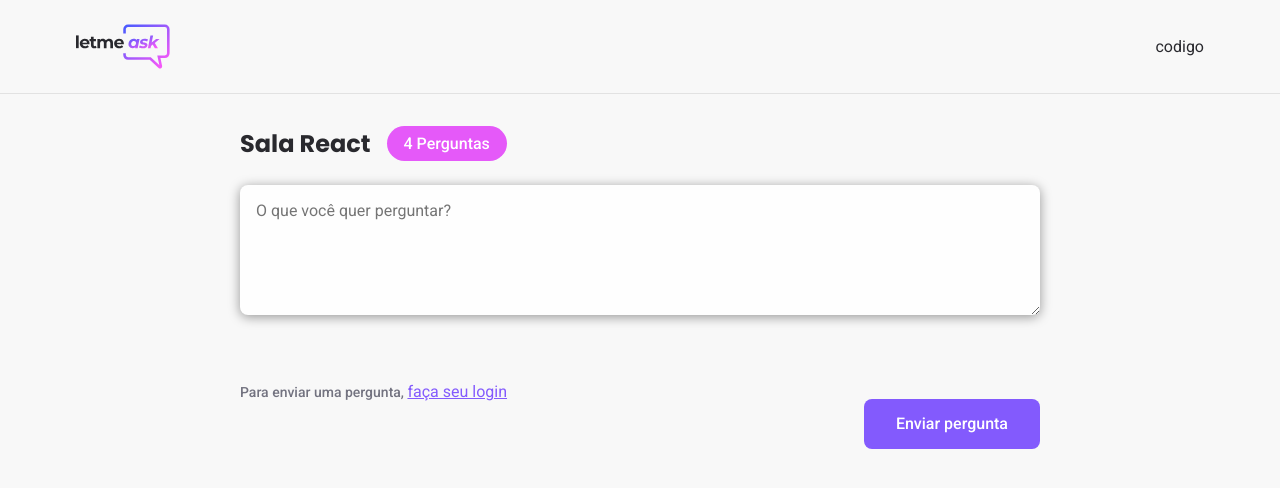
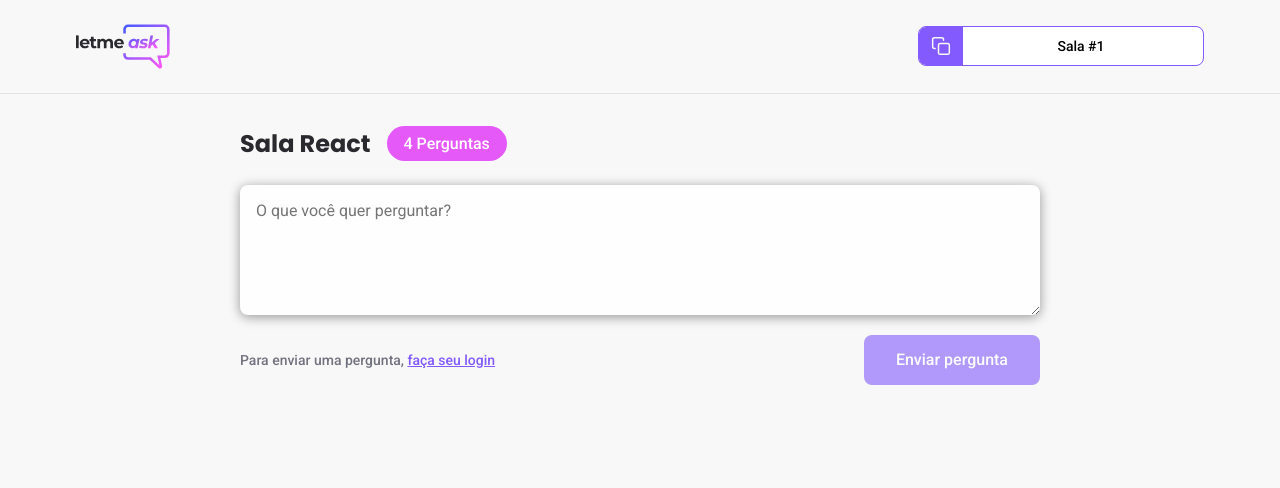
Before and after one commit to phlima3/LetmeAsk-App, a React (Create React App) app: page /rooms/1 in a window 1280 px wide. Shown: the top 488 px of the page. Built offline with nearby package versions, Linux system fonts and the light colour scheme; no server answers.

Commit message:
Add Question to Firebase and style Room Question Page

```diff
--- a/package.json
+++ b/package.json
@@ -15,6 +15,7 @@
     "react-dom": "^18.1.0",
     "react-router-dom": "^6.3.0",
     "react-scripts": "5.0.1",
+    "react-toastify": "^9.0.3",
     "sass": "^1.52.1",
     "sass-loader": "^13.0.0",
     "typescript": "^4.4.2",
--- /dev/null
+++ b/src/Components/RoomCode.tsx
@@ -0,0 +1,21 @@
+import copyImg from "../Assets/Images/copy.svg";
+
+import "../Styles/room-code.scss";
+
+type RoomCodeProps = {
+  code: string;
+};
+
+export function RoomCode(props: RoomCodeProps) {
+  function copyRoomCodeToClipboard() {
+    navigator.clipboard.writeText(props.code);
+  }
+  return (
+    <button className="room-code" onClick={copyRoomCodeToClipboard}>
+      <div>
+        <img src={copyImg} alt="Copy room code" />
+      </div>
+      <span>Sala #{props.code}</span>
+    </button>
+  );
+}
--- a/src/Pages/Room.tsx
+++ b/src/Pages/Room.tsx
@@ -1,15 +1,67 @@
+import { FormEvent, useState } from "react";
+import { useParams } from "react-router-dom";
+import { toast, ToastContainer } from "react-toastify";
 import logoImage from "../Assets/Images/logo.svg";
 import { Button } from "../Components/Button";
+import { RoomCode } from "../Components/RoomCode";
+import { useAuth } from "../Hooks/useAuth";
 
 import "../Styles/room.scss";
+import "react-toastify/dist/ReactToastify.css";
+import { database } from "../Services/firebase";
+
+type RoomParams = {
+  id: string;
+};
 
 export function Room() {
+  const { user } = useAuth();
+  const params = useParams<RoomParams>();
+  const [newQuestion, setNewQuestion] = useState("");
+
+  const roomID = params.id!;
+
+  async function handleSendNewQuestion(event: FormEvent) {
+    event.preventDefault();
+
+    if (newQuestion.trim() === "") {
+      return;
+    }
+    if (!user) {
+      toast.error(
+        "É necessário que você esteja logado para fazer uma pergunta",
+        {
+          position: "top-right",
+          autoClose: 5000,
+          hideProgressBar: false,
+          closeOnClick: true,
+          pauseOnHover: true,
+          draggable: true,
+          progress: undefined,
+        }
+      );
+      return console.log(Error);
+    }
+    const question = {
+      content: newQuestion,
+      author: {
+        name: user.name,
+        avatar: user.avatar,
+      },
+      isHighlighted: false,
+      isAnswered: false,
+    };
+
+    await database.ref(`rooms/${roomID}/questions`).push(question);
+
+    setNewQuestion("");
+  }
   return (
     <div id="page-room">
       <header>
         <div className="content">
           <img src={logoImage} alt="letmeask" />
-          <div>codigo</div>
+          <RoomCode code={roomID} />
         </div>
       </header>
       <main>
@@ -17,16 +69,30 @@
           <h1>Sala React</h1>
           <span>4 Perguntas</span>
         </div>
-        <form>
-          <textarea placeholder="O que você quer perguntar?" />
+        <form onSubmit={handleSendNewQuestion}>
+          <textarea
+            placeholder="O que você quer perguntar?"
+            onChange={(event) => setNewQuestion(event.target.value)}
+            value={newQuestion}
+          />
           <div className="form-footer">
-            <span>
-              Para enviar uma pergunta, <button>faça seu login</button>
-            </span>
-            <Button type="submit">Enviar pergunta</Button>
+            {user ? (
+              <div className="user-info">
+                <img src={user.avatar} alt="Avatar do usuário" />
+                <span>{user.name}</span>
+              </div>
+            ) : (
+              <span>
+                Para enviar uma pergunta, <button>faça seu login</button>
+              </span>
+            )}
+            <Button type="submit" disabled={!user}>
+              Enviar pergunta
+            </Button>
           </div>
         </form>
       </main>
+      <ToastContainer />
     </div>
   );
 }
--- a/src/Styles/button.scss
+++ b/src/Styles/button.scss
@@ -1,5 +1,4 @@
 .button {
-  margin-top: 64px;
   height: 50px;
   border-radius: 8px;
   font-weight: 500;
@@ -21,9 +20,9 @@
     margin-right: 8px;
   }
   &:not(:disabled):hover {
-   filter: brightness(0.9);
+    filter: brightness(0.9);
   }
-  &:disabled{
+  &:disabled {
     opacity: 0.6;
     cursor: not-allowed;
   }
--- /dev/null
+++ b/src/Styles/room-code.scss
@@ -0,0 +1,29 @@
+.room-code {
+  height: 40px;
+  border-radius: 8px;
+  overflow: hidden;
+
+  background: #fff;
+  border: 1px solid #835afd;
+  cursor: pointer;
+
+  display: flex;
+
+  div {
+    background-color: #835afd;
+    padding: 9px 12px;
+    display: flex;
+    justify-content: center;
+    align-items: center;
+  }
+
+  span {
+    display: block;
+    align-self: center;
+    flex: 1;
+    padding: 0 16px 0 12px;
+    width: 240px;
+    font-size: 14px;
+    font-weight: 500;
+  }
+}
--- a/src/Styles/room.scss
+++ b/src/Styles/room.scss
@@ -52,13 +52,29 @@
         resize: vertical;
         min-height: 130px;
       }
+
       .form-footer {
         display: flex;
         justify-content: space-between;
         align-items: center;
         margin-top: 16px;
 
-        span {
+        .user-info {
+          display: flex;
+          align-items: center;
+
+          img {
+            max-width: 32px;
+            border-radius: 50%;
+            margin: 0 8px;
+          }
+          span {
+            color: #29292e;
+            font-size: 14px;
+            font-weight: 500;
+          }
+        }
+        > span {
           font-weight: 500;
           font-size: 14px;
           color: #737380;
@@ -68,6 +84,9 @@
             border: 0;
             text-decoration: underline;
             color: #835afd;
+            font-size: 14px;
+            font-weight: 500;
+            cursor: pointer;
           }
         }
       }
```
Also changed, not shown: 1 other file (tests, documents, lock files or other folders).
